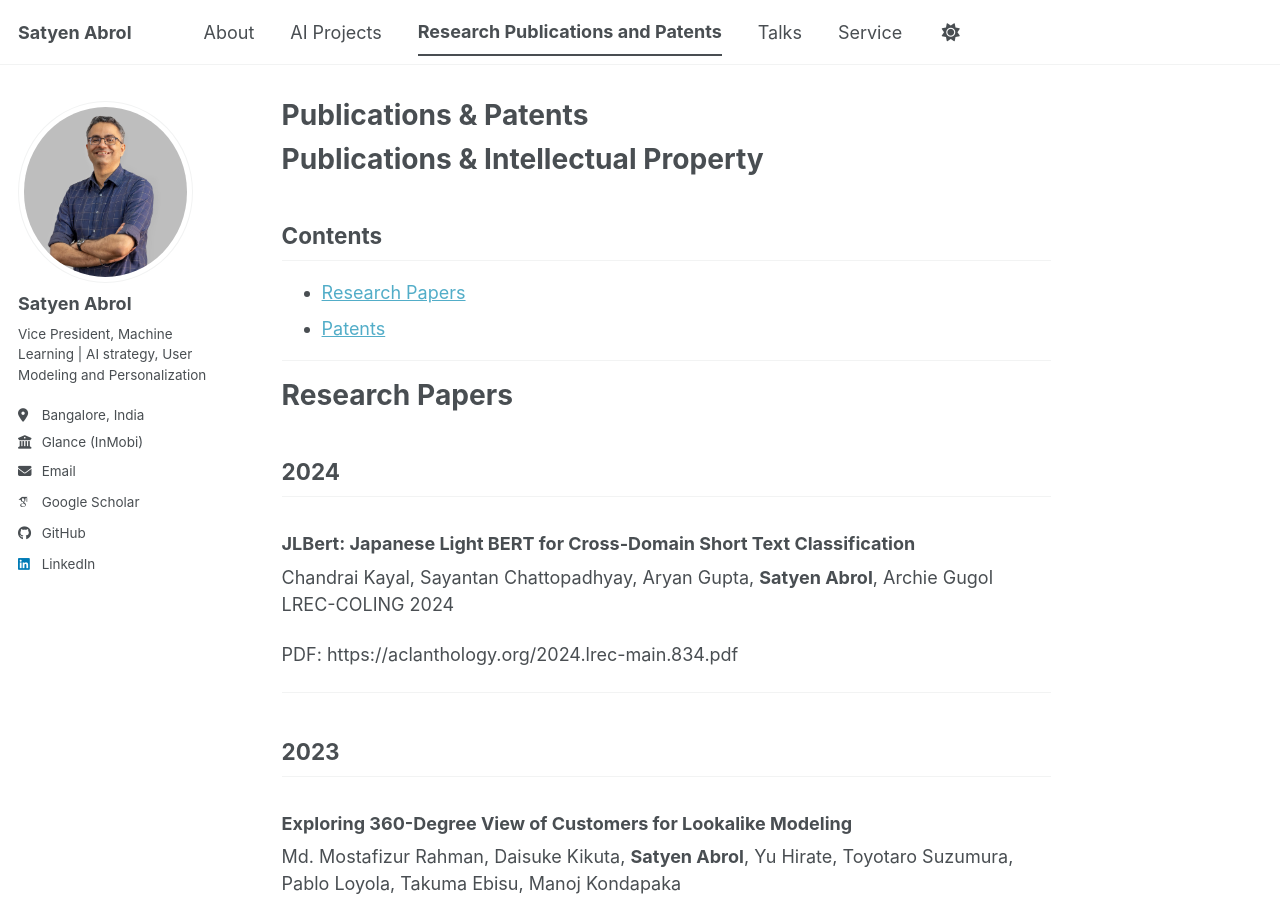
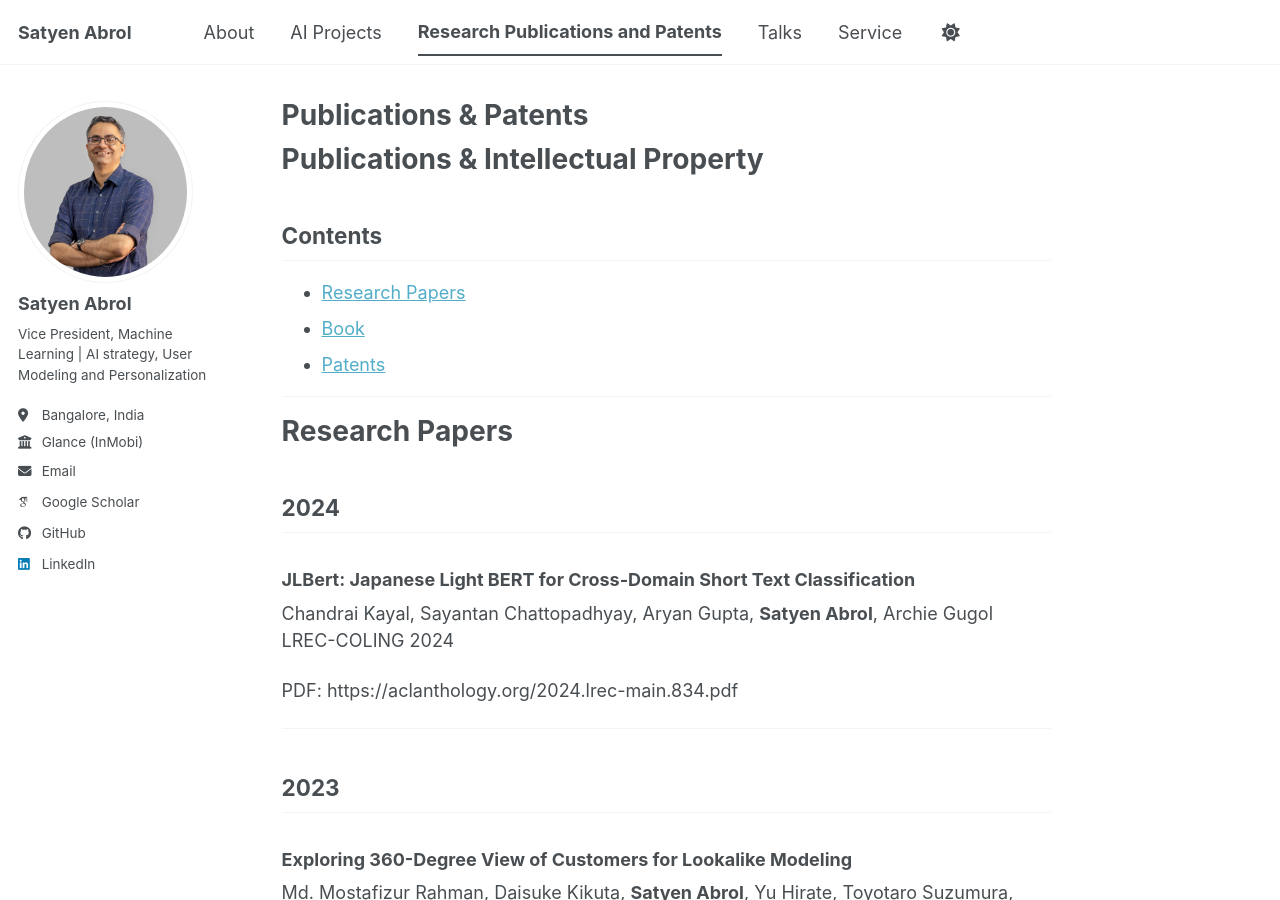
Before and after one commit to satyenabrol/satyenabrol.github.io, a Jekyll site: the page built from _pages/publications.md, in a window 1280 px wide and 900 px high. Built offline with Jekyll 4.4.1, drawn with Linux system fonts in a browser that asks for light colours; some web fonts are replaced; a script bundle is joined from its source files by our own code; library files that are not in the unit come from our copies.

Commit message:
Update publications.md

```diff
--- a/_pages/publications.md
+++ b/_pages/publications.md
@@ -9,6 +9,7 @@
 
 ## Contents
 - [Research Papers](#research-papers)
+- [Book](#book)
 - [Patents](#patents)
 
 ---
@@ -134,7 +135,7 @@
 
 ---
 
-## Book
+# Book
 
 ### Analyzing and Securing Social Networks
 Latifur Khan, Vaibhav Khadilkar, Murat Kantarcioglu, Raymond Heatherly, **Satyen Abrol**, Bhavani Thuraisingham
```
